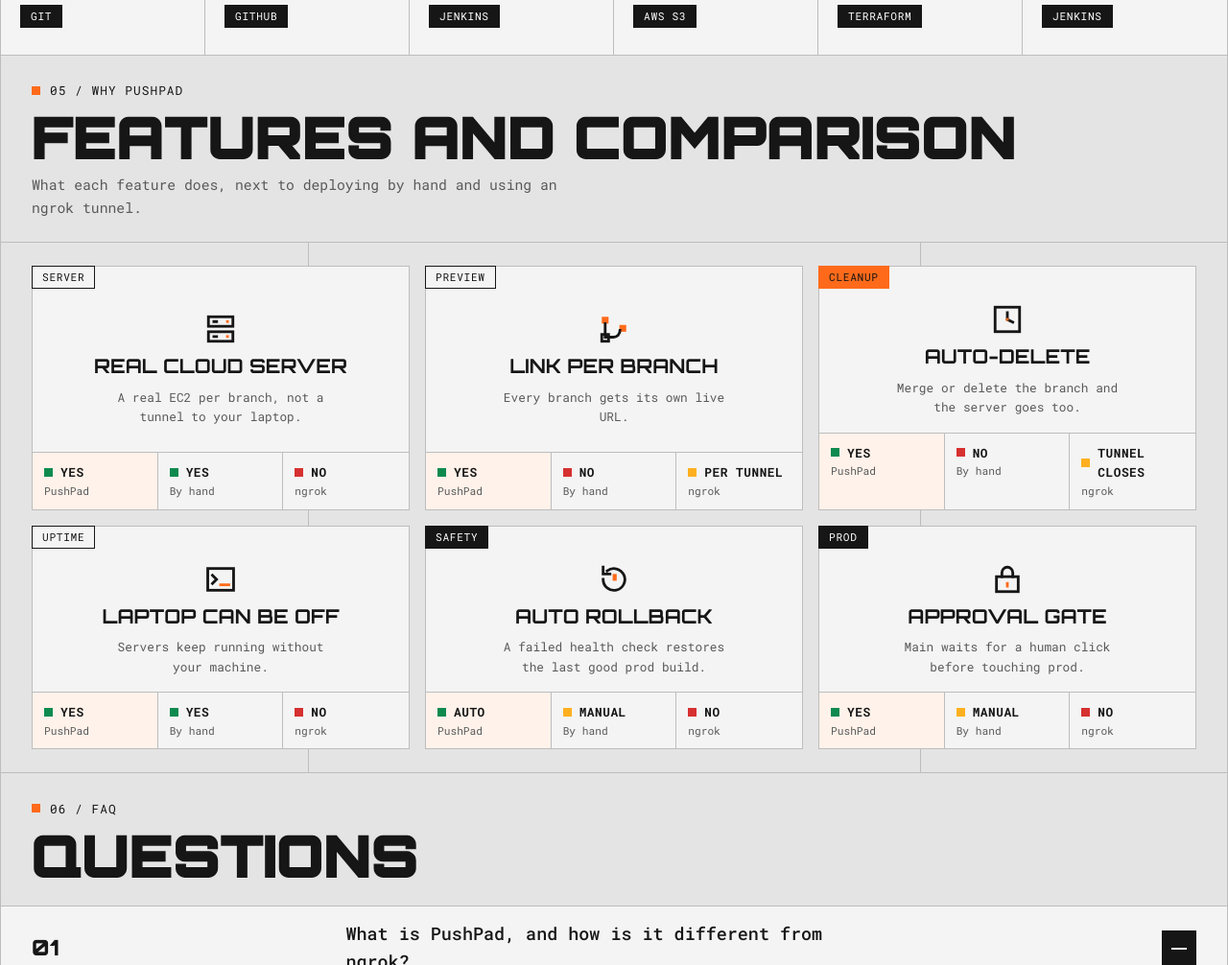
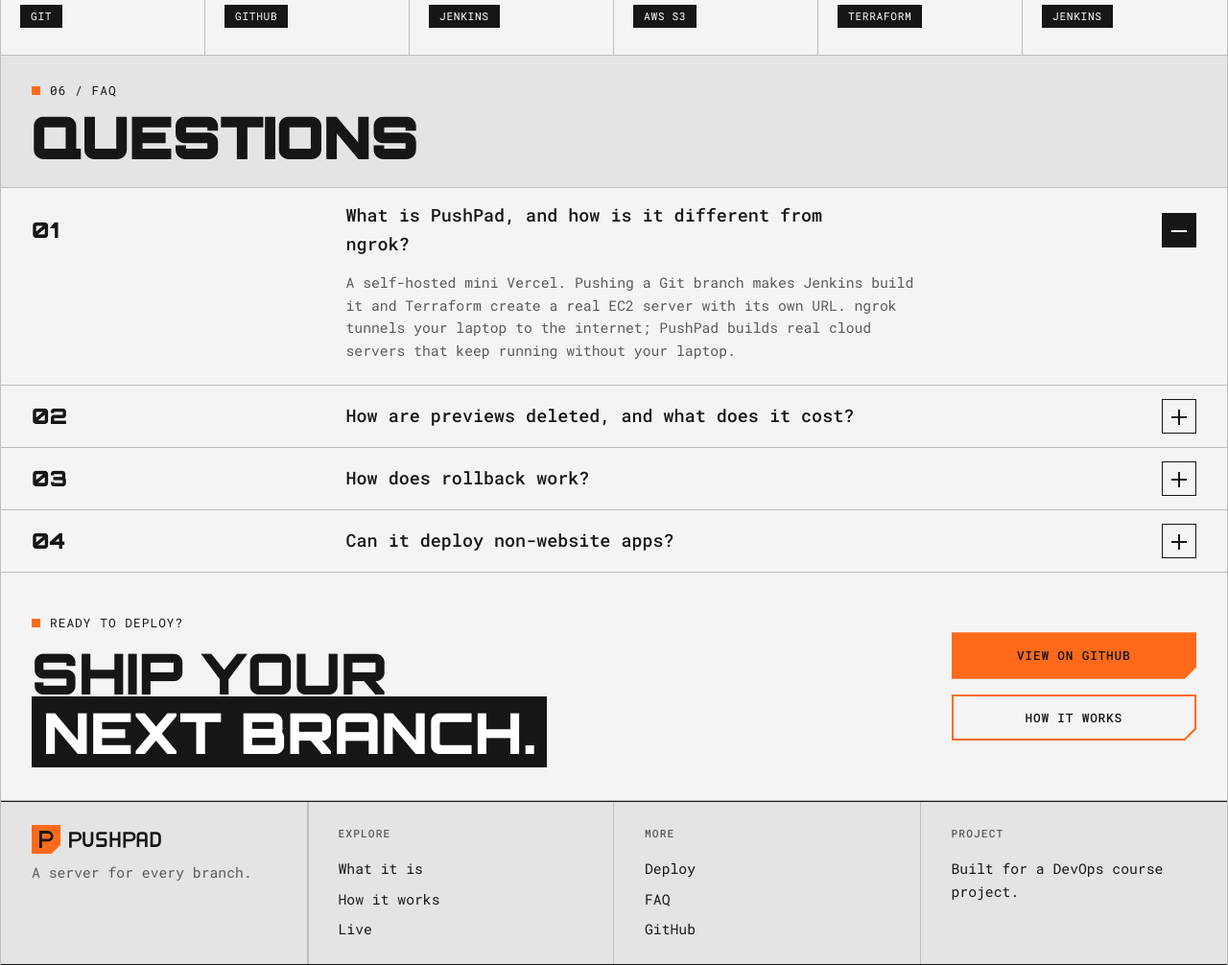
Before and after one commit to RishitTandon7/PushPad, a website with bundled scripts: page app/public/index.html in a window 1280 px wide. Shown: the part 1202-2208 px from the top of the page at 96% size. Built offline with nearby package versions, Linux system fonts and the light colour scheme; files whose address does not match are found by name.

Commit message:
refactor(ui): remove the features grid

```diff
--- a/app/public/index.html
+++ b/app/public/index.html
@@ -146,23 +146,6 @@
           <li class="fstep"><span class="n">06</span><img src="assets/icons/terminal.svg" alt=""><h3>Check and share</h3><p>Jenkins confirms it works and prints the URL.</p><span class="chip">Jenkins</span></li>
         </ol>
       </section>
-      <section class="band" id="why" aria-labelledby="why-h">
-        <div class="band-head"><span class="label" data-scramble>05 / Why PushPad</span><h2 class="display" id="why-h">Features and comparison</h2><p>What each feature does, next to deploying by hand and using an ngrok tunnel.</p></div>
-        <ul class="cards-grid">
-          <li class="card reveal"><span class="tag">Server</span><div class="card-name"><img src="assets/icons/server.svg" alt=""><h3>Real cloud server</h3><p>A real EC2 per branch, not a tunnel to your laptop.</p></div>
-            <div class="vs"><div class="us"><b class="yes">Yes</b><span>PushPad</span></div><div><b class="yes">Yes</b><span>By hand</span></div><div><b class="no">No</b><span>ngrok</span></div></div></li>
-          <li class="card reveal"><span class="tag">Preview</span><div class="card-name"><img src="assets/icons/branch.svg" alt=""><h3>Link per branch</h3><p>Every branch gets its own live URL.</p></div>
-            <div class="vs"><div class="us"><b class="yes">Yes</b><span>PushPad</span></div><div><b class="no">No</b><span>By hand</span></div><div><b class="part">Per tunnel</b><span>ngrok</span></div></div></li>
-          <li class="card reveal"><span class="tag orange">Cleanup</span><div class="card-name"><img src="assets/icons/clock.svg" alt=""><h3>Auto-delete</h3><p>Merge or delete the branch and the server goes too.</p></div>
-            <div class="vs"><div class="us"><b class="yes">Yes</b><span>PushPad</span></div><div><b class="no">No</b><span>By hand</span></div><div><b class="part">Tunnel closes</b><span>ngrok</span></div></div></li>
-          <li class="card reveal"><span class="tag">Uptime</span><div class="card-name"><img src="assets/icons/terminal.svg" alt=""><h3>Laptop can be off</h3><p>Servers keep running without your machine.</p></div>
-            <div class="vs"><div class="us"><b class="yes">Yes</b><span>PushPad</span></div><div><b class="yes">Yes</b><span>By hand</span></div><div><b class="no">No</b><span>ngrok</span></div></div></li>
-          <li class="card reveal"><span class="tag dark">Safety</span><div class="card-name"><img src="assets/icons/rollback.svg" alt=""><h3>Auto rollback</h3><p>A failed health check restores the last good prod build.</p></div>
-            <div class="vs"><div class="us"><b class="yes">Auto</b><span>PushPad</span></div><div><b class="part">Manual</b><span>By hand</span></div><div><b class="no">No</b><span>ngrok</span></div></div></li>
-          <li class="card reveal"><span class="tag dark">Prod</span><div class="card-name"><img src="assets/icons/lock.svg" alt=""><h3>Approval gate</h3><p>Main waits for a human click before touching prod.</p></div>
-            <div class="vs"><div class="us"><b class="yes">Yes</b><span>PushPad</span></div><div><b class="part">Manual</b><span>By hand</span></div><div><b class="no">No</b><span>ngrok</span></div></div></li>
-        </ul>
-      </section>
       <section class="band" id="faq" aria-labelledby="faq-h">
         <div class="band-head"><span class="label" data-scramble>06 / FAQ</span><h2 class="display" id="faq-h">Questions</h2></div>
         <div class="faq">
```
